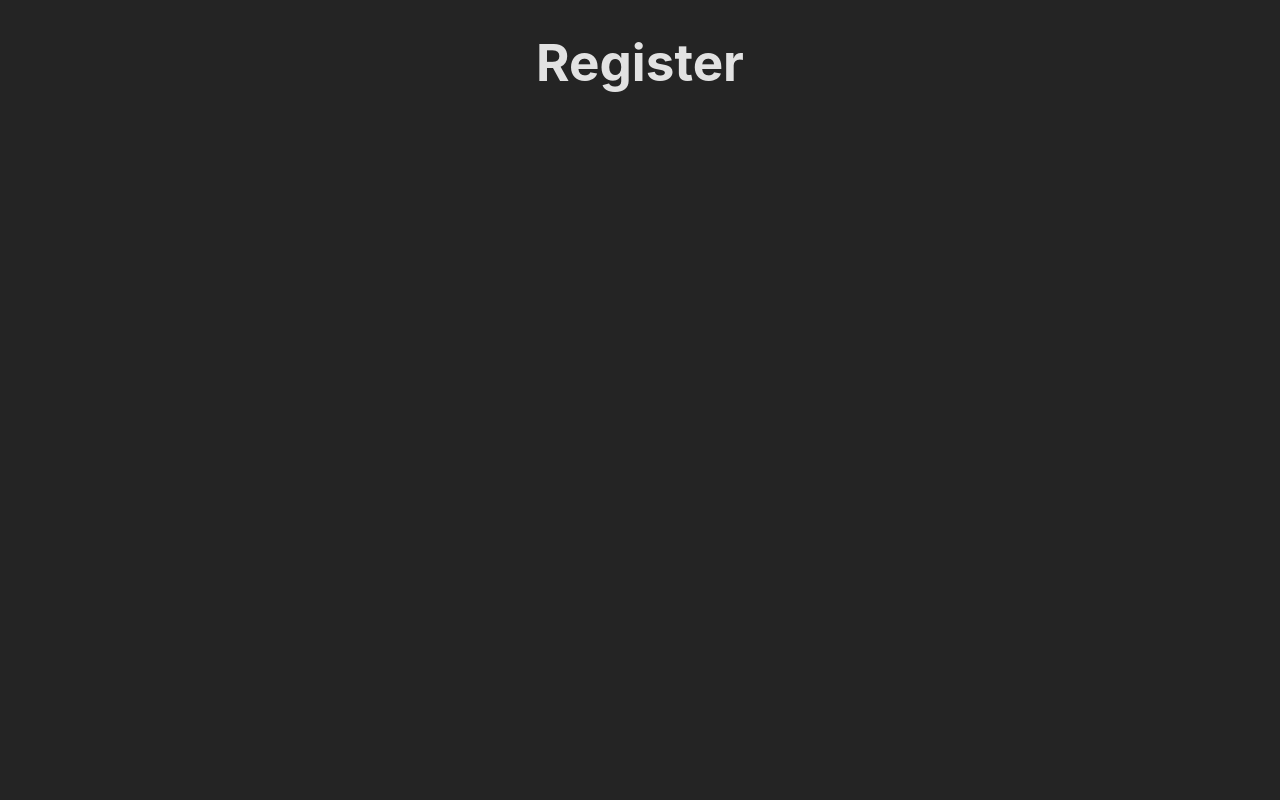
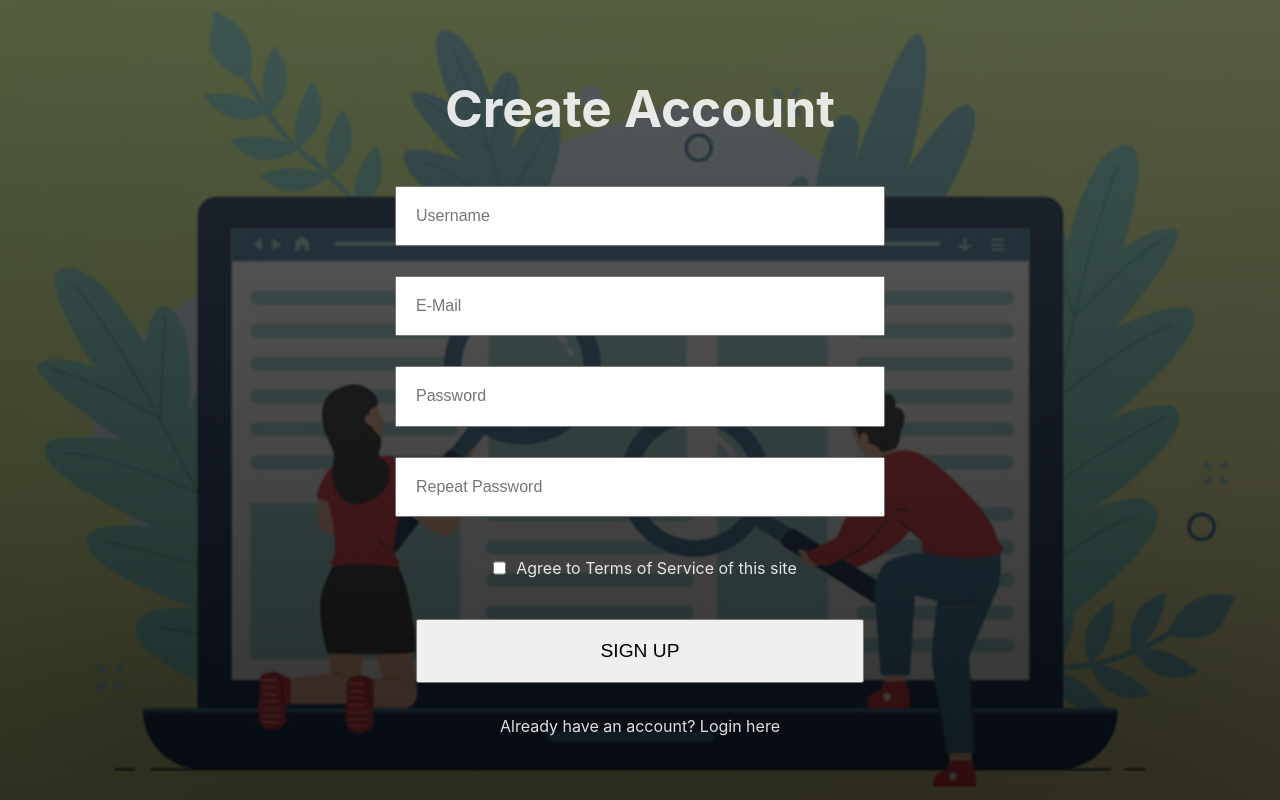
Before and after one commit to Jfreyer99/youtube-searchpage, a React (Vite) app: page /Register in a window 1280 px wide. Built offline with nearby package versions, Linux system fonts and the light colour scheme.

Commit message:
Added Login and Register Component

```diff
--- a/src/App.tsx
+++ b/src/App.tsx
@@ -12,8 +12,8 @@ const App:FC = () => {
   return (
     <>
     <Routes>
-      <Route path="/search" element={<VideoRendererWrapper/>}></Route>
-      <Route path="/search/:handleUrl" element={<VideoRendererWrapper/>}></Route>
+      <Route path="/" element={<VideoRendererWrapper/>}></Route>
+      <Route path="/:handleUrl" element={<VideoRendererWrapper/>}></Route>
       <Route path="/Register" element={<Register></Register>}></Route>
       <Route path="/Login" element={<Login></Login>}></Route>
       <Route path="*" element={<h1>404 Page Not Found</h1>}></Route>
--- a/src/components/Login.tsx
+++ b/src/components/Login.tsx
@@ -1,8 +1,32 @@
+import style from "./login.module.css"
+import { useState, useEffect } from "react"
+import { useNavigate } from 'react-router-dom'
+
 const Login = () => {
+
+    const navigate = useNavigate();
+
+    const[email, setEmail] = useState("");
+    const[password, setPassword] = useState("");
+
+    const handleLogin = (e : React.MouseEvent) => {
+
+    }
+
+    const redirectRegister = () => {
+        navigate("/Register")
+    }
+
     return (
-        <>
-        <h1>Login</h1>
-        </>
+    <div className={style.registerCardWrapper}>
+        <div className={style.registerCard}>
+            <h1>Log In</h1>
+            <input placeholder="E-Mail" value={email} onChange={(e) => setEmail(e.target.value)} className={style.registerInputText} type="text"></input>
+            <input placeholder="Password" value={password} onChange={(e) => setPassword(e.target.value)} className={style.registerInputText} type="password"></input>
+            <button onClick={handleLogin}className={style.registerButton}> LOG IN </button>
+            <p onClick={redirectRegister} className={style.registerBottomText}>Dont have an Account? Register here</p>
+        </div>
+    </div>
     )
 }
 export default Login
--- a/src/components/Register.tsx
+++ b/src/components/Register.tsx
@@ -1,8 +1,41 @@
+import styles from "./register.module.css"
+import { useState, useEffect } from "react";
+import { useNavigate } from 'react-router-dom'
+
 const Register = () => {
+
+    const[username, setUsername] = useState("");
+    const[email, setEmail] = useState("");
+    const[checked, setIsChecked] = useState(false);
+    const[password, setPassword] = useState("");
+    const[passwordRepeat, setPasswordRepeat] = useState("");
+
+    const navigate = useNavigate();
+
+    const redirectLogin = (e : React.MouseEvent) => {
+        navigate("/Login");
+    }
+
+    const handleSignUp = (e : React.MouseEvent) => {
+
+    }
+
     return(
-    <>
-        <h1>Register</h1>
-    </>
+    <div className={styles.registerCardWrapper}>
+        <div className={styles.registerCard}>
+            <h1>Create Account</h1>
+            <input autoFocus placeholder="Username" value={username} onChange={(e) => setUsername(e.target.value)} className={styles.registerInputText} type="text"></input>
+            <input placeholder="E-Mail" value={email} onChange={(e) => setEmail(e.target.value)} className={styles.registerInputText} type="text"></input>
+            <input placeholder="Password" value={password} onChange={(e) => setPassword(e.target.value)} className={styles.registerInputText} type="password"></input>
+            <input placeholder="Repeat Password" value={passwordRepeat} onChange={(e) => setPasswordRepeat(e.target.value)} className={styles.registerInputText} type="password"></input>
+            <div className={styles.tos}>
+                <input checked={checked} onChange={(e) => setIsChecked(e.target.checked)} className={styles.registerCheckbox} type="checkbox"></input>
+                <p>Agree to Terms of Service of this site</p>
+            </div>
+            <button onClick={handleSignUp}className={styles.registerButton}> SIGN UP </button>
+            <p onClick={redirectLogin} className={styles.registerBottomText}>Already have an account? Login here</p>
+        </div>
+    </div>
     );
 }
 
--- a/src/components/SearchBar.tsx
+++ b/src/components/SearchBar.tsx
@@ -51,7 +51,7 @@ const SearchBar:FC<AppProps> = (props) => {
             case "fav": props.setQueryParams({"sort": NaN, "title": title, "dateBefore": before});
                 break;
         }
-        navigate(`/search/${handle}`);
+        navigate(`/${handle}`);
     }
 
     const handleChange = (e: React.ChangeEvent<HTMLInputElement>) => {
--- a/src/components/VideoRenderer.tsx
+++ b/src/components/VideoRenderer.tsx
@@ -10,10 +10,6 @@ interface AppProps{
     handle : string,
     queryParams: QueryOptions,
 }
-
-const e : QueryOptions = {
-    sort: -1
-  }
 
 const VideoRenderer:FC<AppProps> = (props) => {
     const [pageNum, setPageNum] = useState(0);
--- a/src/components/VideoRendererWrapper.tsx
+++ b/src/components/VideoRendererWrapper.tsx
@@ -2,7 +2,6 @@ import { useState, FC, Suspense, useEffect} from 'react'
 import '../App.css'
 
 import { QueryOptions } from '../types/typedef'
-
 import SearchBar from './SearchBar'
 import VideoRenderer from '../components/VideoRenderer'
 import { useParams, useSearchParams } from 'react-router-dom'
--- /dev/null
+++ b/src/components/login.module.css
@@ -0,0 +1,61 @@
+*{
+    font-size: 1em;
+}
+
+.registerCardWrapper{
+    background: linear-gradient(to bottom, rgba(36, 36, 36, 0.729), rgba(0, 0, 0, 0.8)), url("./../assets/register-background.jpg");
+    background-repeat: no-repeat;
+    background-size: cover;
+    background-position: center;
+    display: flex;
+    justify-content: center;
+    align-items: center;
+    width: 100vw;
+    height: 100vh;
+}
+
+.registerCard{
+    display: flex;
+    flex-direction: column;
+    justify-content: center;
+    align-items: center;
+    height: 80vh;
+    width: 50vw;
+    border-radius: 10px;
+}
+
+.registerInputText{
+    padding: 1.2em;
+    margin: 15px;
+    width: 70%;
+}
+
+.registerInputText:focus{
+    outline: none;
+}
+
+.registerCheckbox{
+    background-color: green;
+    margin: 10px;
+}
+
+.registerButton{
+    padding: 1.0em;
+    margin: 15px;
+    font-size: 1.2em;
+    width: 70%;
+}
+
+.registerBottomText{
+    font-size: 1em;
+}
+
+.registerBottomText:hover{
+    scale: 1.2;
+    cursor: pointer;
+}
+
+.tos{
+    display: flex;
+    padding: 0.5em;
+}
--- /dev/null
+++ b/src/components/register.module.css
@@ -0,0 +1,60 @@
+*{
+    font-size: 1em;
+}
+
+.registerCardWrapper{
+    background: linear-gradient(to bottom, rgba(36, 36, 36, 0.729), rgba(0, 0, 0, 0.8)), url("./../assets/register-background.jpg");
+    background-repeat: no-repeat;
+    background-size: cover;
+    background-position: center;
+    display: flex;
+    justify-content: center;
+    align-items: center;
+    width: 100vw;
+    height: 100vh;
+}
+
+.registerCard{
+    display: flex;
+    flex-direction: column;
+    justify-content: center;
+    align-items: center;
+    height: 80vh;
+    width: 50vw;
+    border-radius: 10px;
+}
+
+.registerInputText{
+    padding: 1.2em;
+    margin: 15px;
+    width: 70%;
+}
+
+.registerInputText:focus{
+    outline: none;
+}
+
+.registerCheckbox{
+    margin: 10px;
+}
+
+.registerButton{
+    padding: 1.0em;
+    margin: 15px;
+    font-size: 1.2em;
+    width: 70%;
+}
+
+.registerBottomText{
+    font-size: 1em;
+}
+
+.registerBottomText:hover{
+    scale: 1.2;
+    cursor: pointer;
+}
+
+.tos{
+    display: flex;
+    padding: 0.5em;
+}
--- /dev/null
+++ b/src/hooks/useAuth.tsx
@@ -0,0 +1 @@
+//TODO implement Logic to verify authentication status
```
Also changed, not shown: src/assets/register-background.jpg (added).
